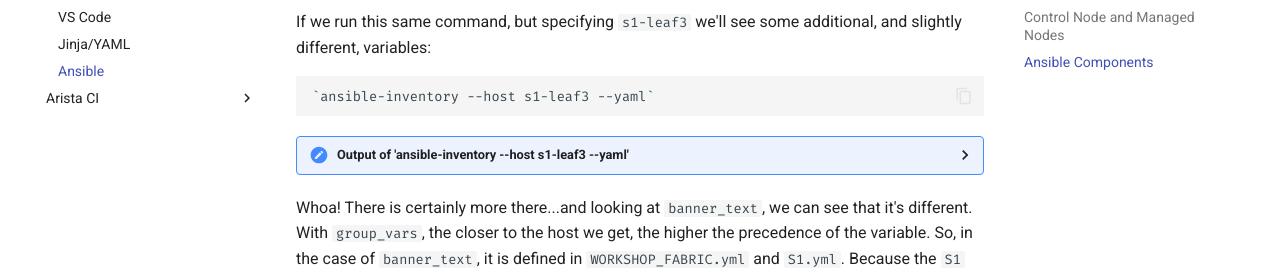
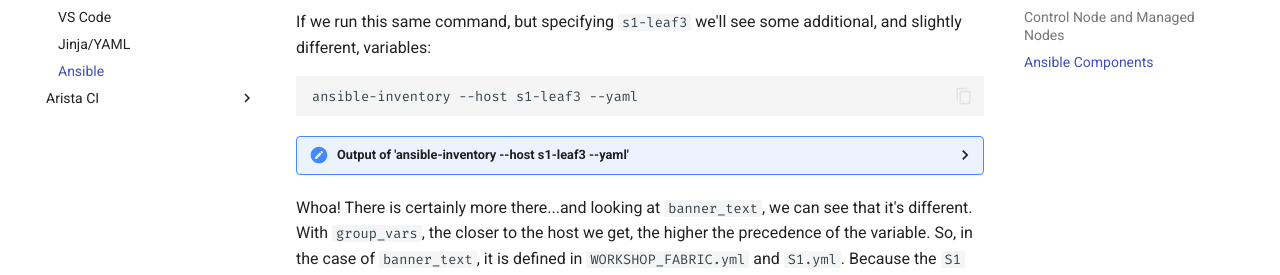
Before and after one commit to aristanetworks/avd-workshops, an MkDocs documentation site: the page built from workshops/ansible.md, in a window 1280 px wide and 900 px high, scrolled down 9148 px. Shown: the part 172-447 px from the top of the window. Built offline with MkDocs 1.6.1 and Material for MkDocs 9.7.7, drawn with Linux system fonts in a browser that asks for light colours; comment, search, counter and statistics services are not loaded.

Commit message:
removed backticks in code block

````diff
--- a/workshops/ansible.md
+++ b/workshops/ansible.md
@@ -371,7 +371,7 @@ And there they are! All of the variables we had defined in `WORKSHOP_FABRIC.yml`
 If we run this same command, but specifying `s1-leaf3` we'll see some additional, and slightly different, variables:
 
 ```bash
-`ansible-inventory --host s1-leaf3 --yaml`
+ansible-inventory --host s1-leaf3 --yaml
 ```
 
 ??? eos-config annotate "Output of 'ansible-inventory --host s1-leaf3 --yaml'"
````
